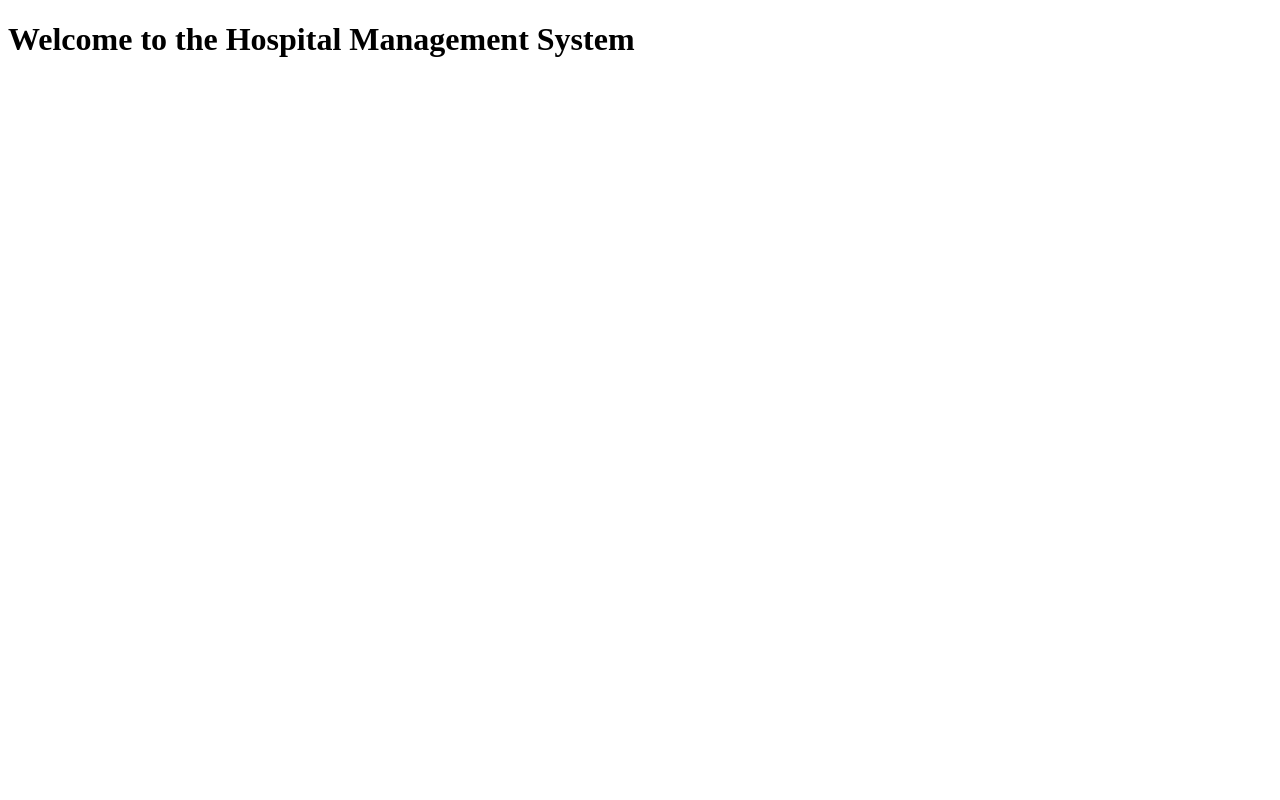
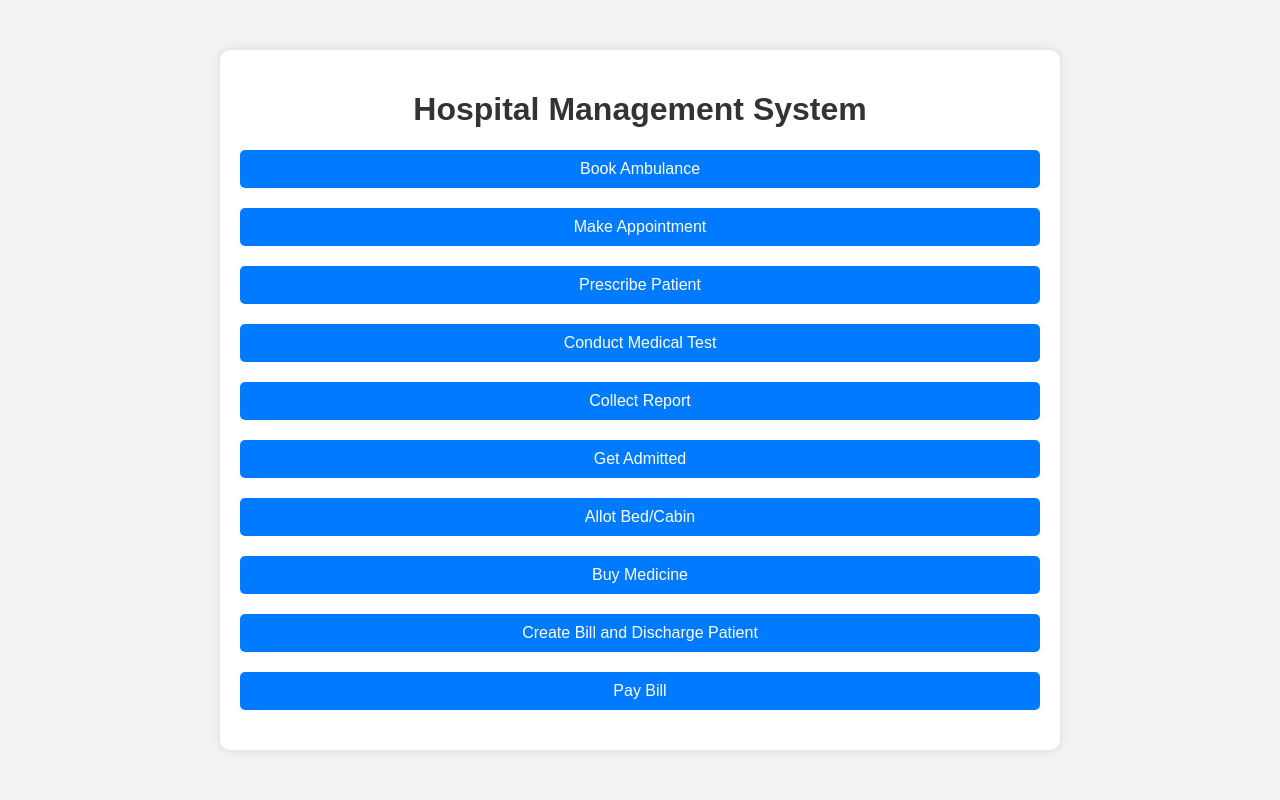
Before and after one commit to Tama-Shil/SQA-Project_HospitalManagement, a Django app: page / in a window 1280 px wide. Run offline with Django 5.2, Linux system fonts and the light colour scheme.

Commit message:
Initial Layout

```diff
--- a/HospitalManagement/HospitalManagementSystem/templates/homepage/home.html
+++ b/HospitalManagement/HospitalManagementSystem/templates/homepage/home.html
@@ -4,9 +4,98 @@
     <meta charset="UTF-8">
     <meta name="viewport" content="width=device-width, initial-scale=1.0">
     <title>Hospital Management System</title>
+    <style>
+        body {
+            font-family: Arial, sans-serif;
+            margin: 0;
+            padding: 0;
+            background-color: #f2f2f2;
+        }
+        .container {
+            max-width: 800px;
+            margin: 50px auto;
+            padding: 20px;
+            background-color: #fff;
+            border-radius: 10px;
+            box-shadow: 0 0 10px rgba(0, 0, 0, 0.1);
+        }
+        h1 {
+            text-align: center;
+            color: #333;
+        }
+        .action {
+            margin-bottom: 20px;
+            padding: 10px;
+            background-color: #007bff;
+            color: #fff;
+            border-radius: 5px;
+            text-align: center;
+            cursor: pointer;
+            transition: background-color 0.3s;
+        }
+        .action:hover {
+            background-color: #0056b3;
+        }
+    </style>
 </head>
 <body>
-    <h1>Welcome to the Hospital Management System</h1>
-    <!-- Add more content as needed -->
+
+<div class="container">
+    <h1>Hospital Management System</h1>
+    <div class="action" onclick="bookAmbulance()">Book Ambulance</div>
+    <div class="action" onclick="makeAppointment()">Make Appointment</div>
+    <div class="action" onclick="prescribePatient()">Prescribe Patient</div>
+    <div class="action" onclick="conductMedicalTest()">Conduct Medical Test</div>
+    <div class="action" onclick="collectReport()">Collect Report</div>
+    <div class="action" onclick="getAdmitted()">Get Admitted</div>
+    <div class="action" onclick="allotBedCabin()">Allot Bed/Cabin</div>
+    <div class="action" onclick="buyMedicine()">Buy Medicine</div>
+    <div class="action" onclick="createBillAndDischarge()">Create Bill and Discharge Patient</div>
+    <div class="action" onclick="payBill()">Pay Bill</div>
+</div>
+
+<script>
+    function bookAmbulance() {
+        // Add your code to handle booking ambulance
+        alert("Book Ambulance function");
+    }
+    function makeAppointment() {
+        // Add your code to handle making appointment
+        alert("Make Appointment function");
+    }
+    function prescribePatient() {
+        // Add your code to handle prescribing patient
+        alert("Prescribe Patient function");
+    }
+    function conductMedicalTest() {
+        // Add your code to handle conducting medical test
+        alert("Conduct Medical Test function");
+    }
+    function collectReport() {
+        // Add your code to handle collecting report
+        alert("Collect Report function");
+    }
+    function getAdmitted() {
+        // Add your code to handle getting admitted
+        alert("Get Admitted function");
+    }
+    function allotBedCabin() {
+        // Add your code to handle allotting bed/cabin
+        alert("Allot Bed/Cabin function");
+    }
+    function buyMedicine() {
+        // Add your code to handle buying medicine
+        alert("Buy Medicine function");
+    }
+    function createBillAndDischarge() {
+        // Add your code to handle creating bill and discharging patient
+        alert("Create Bill and Discharge Patient function");
+    }
+    function payBill() {
+        // Add your code to handle paying bill
+        alert("Pay Bill function");
+    }
+</script>
+
 </body>
 </html>
```
